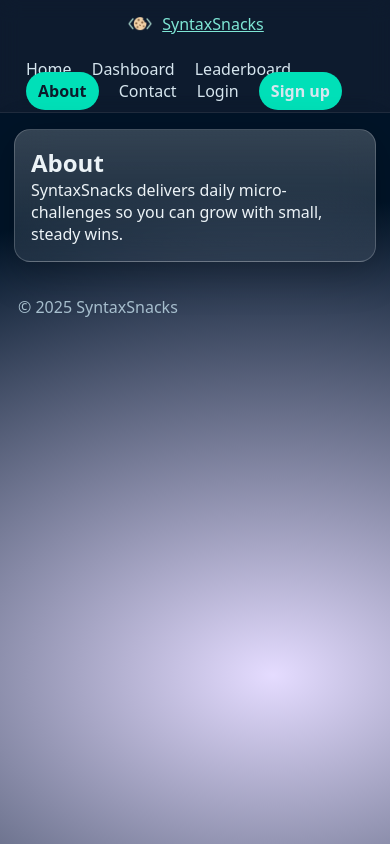
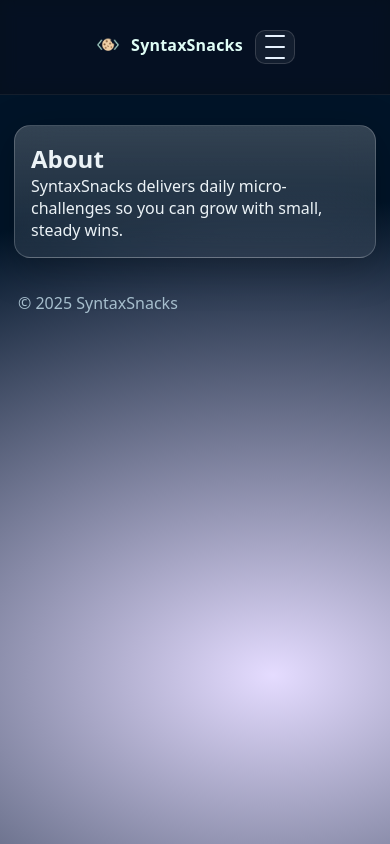
Before and after one commit to Cukowski/SyntaxSnacks, a Flask app: page /about in a window 390 px wide. Run offline with Flask 3, Linux system fonts and the light colour scheme.

Commit message:
Updated navbar for mobile

```diff
--- a/static/css/custom.css
+++ b/static/css/custom.css
@@ -1,81 +1,127 @@
 :root { --accent: #00e0b8; }
 
-body {
+* { box-sizing: border-box; }
+
+body{
   font-family: system-ui, -apple-system, Segoe UI, Roboto, sans-serif;
   background: radial-gradient(1200px 800px at 70% 80%, #7b4fff33, #001428 60%);
-  color: #ecf3f7;
-  margin: 0;
+  color:#ecf3f7; margin:0;
 }
 
-/* Navbar */
-.navbar {
-  position: sticky; top: 0;
-  background: rgba(20,32,50,.65);
-  backdrop-filter: blur(10px);
-  display: flex; justify-content: space-between; align-items: center;
-  padding: 10px 18px;
-  border-bottom: 1px solid rgba(255,255,255,.08);
-  z-index: 1000;
+/* ===== Navbar ===== */
+
+.navbar{
+  position: sticky; top:0;
+  z-index: 3000; /* above any content cards */
+  backdrop-filter: saturate(140%) blur(8px);
+  -webkit-backdrop-filter: saturate(140%) blur(8px);
+  background: rgba(10,14,23,.55);
+  border-bottom: 1px solid rgba(255,255,255,.06);
 }
-.navbar .brand { display: flex; align-items: center; gap: 8px; }
-.logo { width: 28px; height: 28px; border-radius: 8px; }
-.navbar .links a { color: #d6e6ef; text-decoration: none; margin: 0 8px; }
-.navbar .links a.active, .btn-primary {
-  background: var(--accent); color: #0b1b2b;
-  padding: 8px 12px; border-radius: 999px; font-weight: 600;
+.navbar .nav-inner{
+  max-width:1100px; margin:0 auto;
+  padding:10px 16px;
+  display:grid; grid-template-columns:auto 1fr auto;
+  align-items:center; gap:12px;
 }
 
-/* Page layout */
-.container { max-width: 980px; margin: 16px auto; padding: 0 14px; }
-.glass {
-  position: relative; z-index: 2001;
+.brand-link{ display:inline-flex; gap:10px; align-items:center; text-decoration:none; }
+.logo{ width:26px; height:26px; }
+.brand-link span{ font-weight:700; color:#dffdf6; letter-spacing:.2px; }
+
+/* Links row */
+.links{ display:flex; gap:14px; align-items:center; justify-content:flex-end; }
+.links a{
+  padding:8px 10px; border-radius:10px;
+  color:#e8f3ff; text-decoration:none; line-height:1; white-space:nowrap;
+}
+.links a.active{ background:rgba(90,247,200,.18); color:#b8fff0; }
+.links .btn-primary{ padding:8px 14px; }
+
+/* Hamburger (hidden on desktop) */
+.menu-toggle{
+  display:none; width:40px; height:34px;
+  border:1px solid rgba(255,255,255,.15);
+  background:rgba(255,255,255,.06); border-radius:10px;
+  cursor:pointer; place-items:center;
+}
+.menu-toggle span{
+  display:block; height:2px; width:20px; background:#e8f3ff;
+  margin:4px auto; border-radius:2px;
+}
+
+/* ===== Layout ===== */
+
+.container{ max-width:980px; margin:16px auto; padding:14px 14px 0; }
+
+.glass{
   background: linear-gradient(180deg, rgba(255,255,255,.20), rgba(255,255,255,.08));
-  border: 1px solid rgba(255,255,255,.20);
-  border-radius: 16px; padding: 16px;
-  box-shadow: 0 10px 40px rgba(0,0,0,.25);
+  border:1px solid rgba(255,255,255,.20);
+  border-radius:16px; padding:16px;
+  box-shadow:0 10px 40px rgba(0,0,0,.25);
+  /* z-index removed so it doesn't cover the navbar */
 }
-footer { color: #a8c0cf; padding: 18px; }
+footer{ color:#a8c0cf; padding:18px; }
 
-/* Components */
-.stats { display: flex; gap: 8px; flex-wrap: wrap; }
-.stat {
-  background: rgba(255,255,255,.1);
-  border: 1px solid rgba(255,255,255,.15);
-  padding: 6px 10px; border-radius: 10px;
+/* ===== Components ===== */
+
+.stats{ display:flex; gap:8px; flex-wrap:wrap; }
+.stat{ background:rgba(255,255,255,.1); border:1px solid rgba(255,255,255,.15);
+  padding:6px 10px; border-radius:10px; }
+
+.table{ width:100%; border-collapse:collapse; }
+.table th,.table td{ padding:8px 10px; border-bottom:1px solid rgba(255,255,255,.12); }
+
+.flash{
+  background:#27c082; color:#0b1b2b;
+  padding:10px 12px; border-radius:8px; margin:6px 0;
+  font-weight:600; text-align:center;
 }
-.table { width: 100%; border-collapse: collapse; }
-.table th, .table td { padding: 8px 10px; border-bottom: 1px solid rgba(255,255,255,.12); }
-.flash {
-  background: #27c082; color: #0b1b2b;
-  padding: 10px 12px; border-radius: 8px; margin: 6px 0;
-  font-weight: 600; text-align: center;
+
+label{ display:block; margin-top:10px; color:#cfe5f4; }
+input, textarea{
+  width:100%; border-radius:10px;
+  border:1px solid rgba(255,255,255,.18);
+  background:rgba(0,0,0,.15); color:#e8f4fb; padding:10px;
 }
-label { display: block; margin-top: 10px; color: #cfe5f4; }
-input, textarea {
-  width: 100%; border-radius: 10px;
-  border: 1px solid rgba(255,255,255,.18);
-  background: rgba(0,0,0,.15); color: #e8f4fb; padding: 10px;
-}
-button, .btn-primary { cursor: pointer; border: none; text-decoration: none !important; }
 
-.hero img { width: 100%; border-radius: 16px; opacity: .85; }
+button, .btn-primary{ cursor:pointer; border:none; text-decoration:none !important; }
 
-.card {
-  background: rgba(255,255,255,.12);
-  border: 1px solid rgba(255,255,255,.18);
-  border-radius: 12px; padding: 8px 10px;
+.hero img{ width:100%; border-radius:16px; opacity:.85; }
+
+.card{
+  background:rgba(255,255,255,.12);
+  border:1px solid rgba(255,255,255,.18);
+  border-radius:12px; padding:8px 10px;
 }
 
 /* Public fun/joke card */
-.fun-card, .card.joke {
-  background: rgba(255,255,255,.85);
-  color: #0b1b2b;
-  border: 1px solid rgba(0,0,0,.08);
-  border-left: 4px solid var(--accent);
-  border-radius: 12px;
-  padding: 12px 14px;
+.fun-card, .card.joke{
+  background:rgba(255,255,255,.85);
+  color:#0b1b2b;
+  border:1px solid rgba(0,0,0,.08);
+  border-left:4px solid var(--accent);
+  border-radius:12px; padding:12px 14px;
 }
 
 /* Utility */
-a { color: #7ee6d5; }
-a:hover { text-decoration: underline; }
+a{ color:#7ee6d5; } a:hover{ text-decoration:underline; }
+
+/* ===== Responsive ===== */
+
+@media (max-width: 860px){
+  .navbar .nav-inner{ grid-template-columns:auto auto; }
+  .menu-toggle{ display:grid; }              /* show hamburger */
+  .links{
+    display:none; grid-column:1 / -1;
+    flex-direction:column; align-items:stretch;
+    gap:8px; margin-top:8px; padding:10px;
+    background:rgba(16,22,33,.7);
+    border:1px solid rgba(255,255,255,.06);
+    border-radius:14px;
+  }
+  .links.open{ display:flex; }
+  .links a, .links .btn-primary{
+    padding:12px 14px; text-align:left; width:100%;
+  }
+}
--- a/templates/base.html
+++ b/templates/base.html
@@ -9,17 +9,30 @@
     <link rel="stylesheet" href="{{ url_for('static', filename='css/custom.css') }}" />
   </head>
   <body>
+
+    <!-- Navbar -->
     <nav class="navbar">
+      <div class="nav-inner">
         <div class="brand">
-        <img class="logo" src="{{ url_for('static', filename='images/logo.png') }}" alt="logo" />
-        <a href="{{ url_for('index') }}">SyntaxSnacks</a>
+          <a class="brand-link" href="{{ url_for('index') }}">
+            <img class="logo" src="{{ url_for('static', filename='images/logo.png') }}" alt="SyntaxSnacks logo" />
+            <span>SyntaxSnacks</span>
+          </a>
         </div>
-      <div class="links">
+
+        <!-- Mobile hamburger -->
+        <button class="menu-toggle" aria-label="Toggle menu" aria-expanded="false" onclick="toggleMenu()">
+          <span></span><span></span><span></span>
+        </button>
+
+        <!-- Links -->
+        <div id="nav-links" class="links">
           <a href="{{ url_for('index') }}" class="{{ 'active' if request.endpoint=='index' else '' }}">Home</a>
           <a href="{{ url_for('dashboard') }}" class="{{ 'active' if request.endpoint=='dashboard' else '' }}">Dashboard</a>
           <a href="{{ url_for('leaderboard') }}" class="{{ 'active' if request.endpoint=='leaderboard' else '' }}">Leaderboard</a>
           <a href="{{ url_for('about') }}" class="{{ 'active' if request.endpoint=='about' else '' }}">About</a>
           <a href="{{ url_for('contact') }}" class="{{ 'active' if request.endpoint=='contact' else '' }}">Contact</a>
+
           {% if current_user.is_authenticated %}
             {% if current_user.is_admin %}
               <a href="{{ url_for('admin_add_challenge') }}">Admin</a>
@@ -30,6 +43,7 @@
             <a href="{{ url_for('login') }}">Login</a>
             <a href="{{ url_for('signup') }}" class="btn-primary">Sign up</a>
           {% endif %}
+        </div>
       </div>
     </nav>
 
@@ -49,9 +63,11 @@
     <footer>© {{ now().year }} SyntaxSnacks</footer>
 
     <script>
-      function toggle(id){
-        const el = document.getElementById(id);
-        if(el){ el.style.display = (el.style.display === 'none' || !el.style.display) ? 'block' : 'none'; }
+      function toggleMenu() {
+        const links = document.getElementById('nav-links');
+        const btn = document.querySelector('.menu-toggle');
+        const open = links.classList.toggle('open');
+        btn.setAttribute('aria-expanded', open ? 'true' : 'false');
       }
     </script>
     <script src="{{ url_for('static', filename='js/templatemo-glossy-touch.js') }}"></script>
```
Lines whose indentation alone changed are shown as unchanged.
